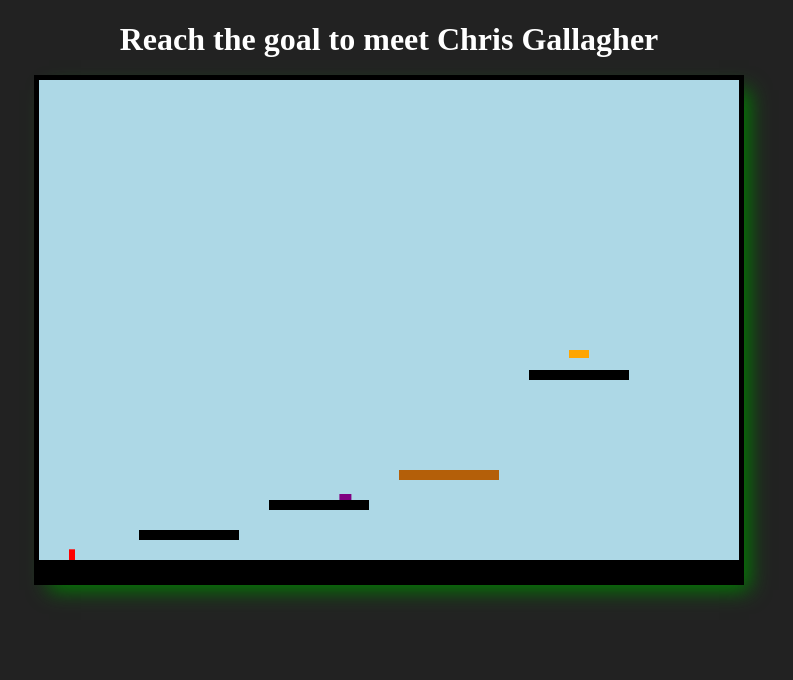
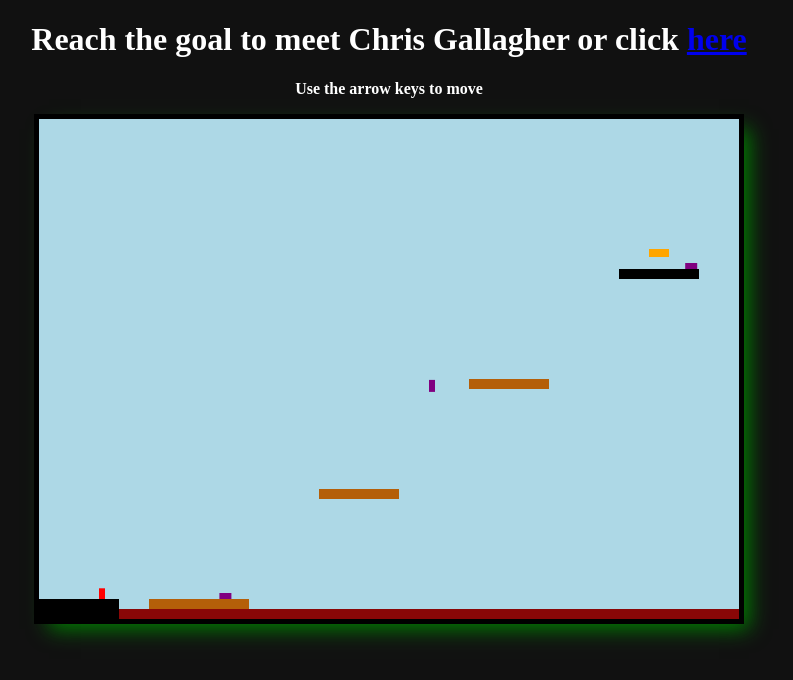
Before and after one commit to CGally/CGally.github.io, a plain HTML site: page index.html in a window 1280 px wide. Both pictures are taken after a click on the button "Start". Shown: the whole page, without its empty margins (251-1044 px from the left). Drawn offline with nearby package versions, Linux system fonts and the light colour scheme.

Commit message:
update level

```diff
--- a/index.html
+++ b/index.html
@@ -8,7 +8,8 @@
   <link rel="stylesheet" type="text/css" href="https://code.ionicframework.com/ionicons/2.0.1/css/ionicons.min.css">
 </head>
 <body>
-  <h1 id='header'></h1>
+  <h1 id='header'>Reach the goal to meet Chris Gallagher or click <a href='portfolio.html'>here</a></h1>
+  <h4 class='directions'>Use the arrow keys to move</h4>
   <div id='start'>
     <button id='startBtn' onclick="gameStart()">Start</button>
   </div>
@@ -29,6 +30,7 @@
   <script src="scripts/goal.js"></script>
   <script src="scripts/player.js"></script>
   <script src="scripts/basicEnemy.js"></script>
+  <script src="scripts/lava.js"></script>
   <script src="scripts/levelOne.js"></script>
   <script src="scripts/app.js"></script>
 </body>
--- a/scripts/app.js
+++ b/scripts/app.js
@@ -6,6 +6,7 @@
     platforms,
     player,
     goal,
+    hazards,
     requestAnimationFrame = window.requestAnimationFrame || window.mozRequestAnimationFrame || window.webkitRequestAnimationFrame || window.msRequestAnimationFrame;
                             window.requestAnimationFrame = requestAnimationFrame;
 
@@ -13,6 +14,7 @@
   platforms = levelOne.platforms;
   enemies = levelOne.enemies;
   goal = levelOne.goal;
+  hazards = levelOne.hazards;
   levelOne.setPlayer();
 };
 
@@ -38,6 +40,12 @@
       player.friction = 0.8;
     } else if (dir === "t") {
       player.velY = 0;
+    }
+  }
+  for(var i = 0; i < hazards.length; i++){
+    hazards[i].render();
+    if (player.colCheck(player, hazards[i])) {
+      levelOne.setPlayer();
     }
   }
   for(var i = 0; i < enemies.length; i++){
@@ -69,5 +77,5 @@
 });
 
 window.onload = function() {
-  header.textContent = 'Reach the goal to meet Chris Gallagher';
+  render();
 };
--- /dev/null
+++ b/scripts/lava.js
@@ -0,0 +1,13 @@
+class Lava {
+  constructor(x, y, width, height) {
+    this.x = x;
+    this.y = y;
+    this.width = width;
+    this.height = height;
+  }
+
+  render() {;
+    ctx.fillStyle="#890707";
+    ctx.fillRect(this.x, this.y, this.width, this.height);
+  };
+};
--- a/scripts/levelOne.js
+++ b/scripts/levelOne.js
@@ -1,15 +1,19 @@
 var levelOne = {
-  x: 30,
+  x: 60,
   y: 469,
   width: 6,
   height: 11,
-  platforms: [new Platform(0, 480, 700, 20),
-              new Platform(100, 450, 100, 10),
-              new Platform(230, 420, 100, 10),
-              new Platform(360, 390, 100, 10, 'bounce'),
-              new Platform(490, 290, 100, 10)],
-  enemies: [new BasicEnemy(250, 414, 12, 6, 330, 230)],
-  goal: new Goal(530, 270, 20, 8),
+  powerUp: false,
+  platforms: [new Platform(0, 480, 80, 20),
+              new Platform(580, 150, 80, 10),
+              new Platform(110, 480, 100, 10, 'bounce'),
+              new Platform(280, 370, 80, 10, 'bounce'),
+              new Platform(430, 260, 80, 10, 'bounce')],
+  hazards: [new Lava(80, 490, 620, 10)],
+  enemies: [new BasicEnemy(130, 474, 12, 6, 210, 110),
+            new BasicEnemy(600, 144, 12, 6, 660, 580),
+            new BasicEnemy(390, 260, 6, 12, 390, 390, 310, 200, 'flying')],
+  goal: new Goal(610, 130, 20, 8),
   setPlayer: function() {
     player = new Player(levelOne.x, levelOne.y, levelOne.width, levelOne.height);
   },
--- a/styles/index.css
+++ b/styles/index.css
@@ -1,11 +1,17 @@
 body {
-  background-color: #222222;
+  background-color: #111111;
 }
 
 #header {
   color: white;
   text-align: center;
 }
+
+.directions {
+  color: white;
+  text-align: center;
+}
+
 canvas {
     background-color: lightblue;
     background-size: 700px 500px;
```
Also changed, not shown: portfolio.html (+4 -7 lines).
